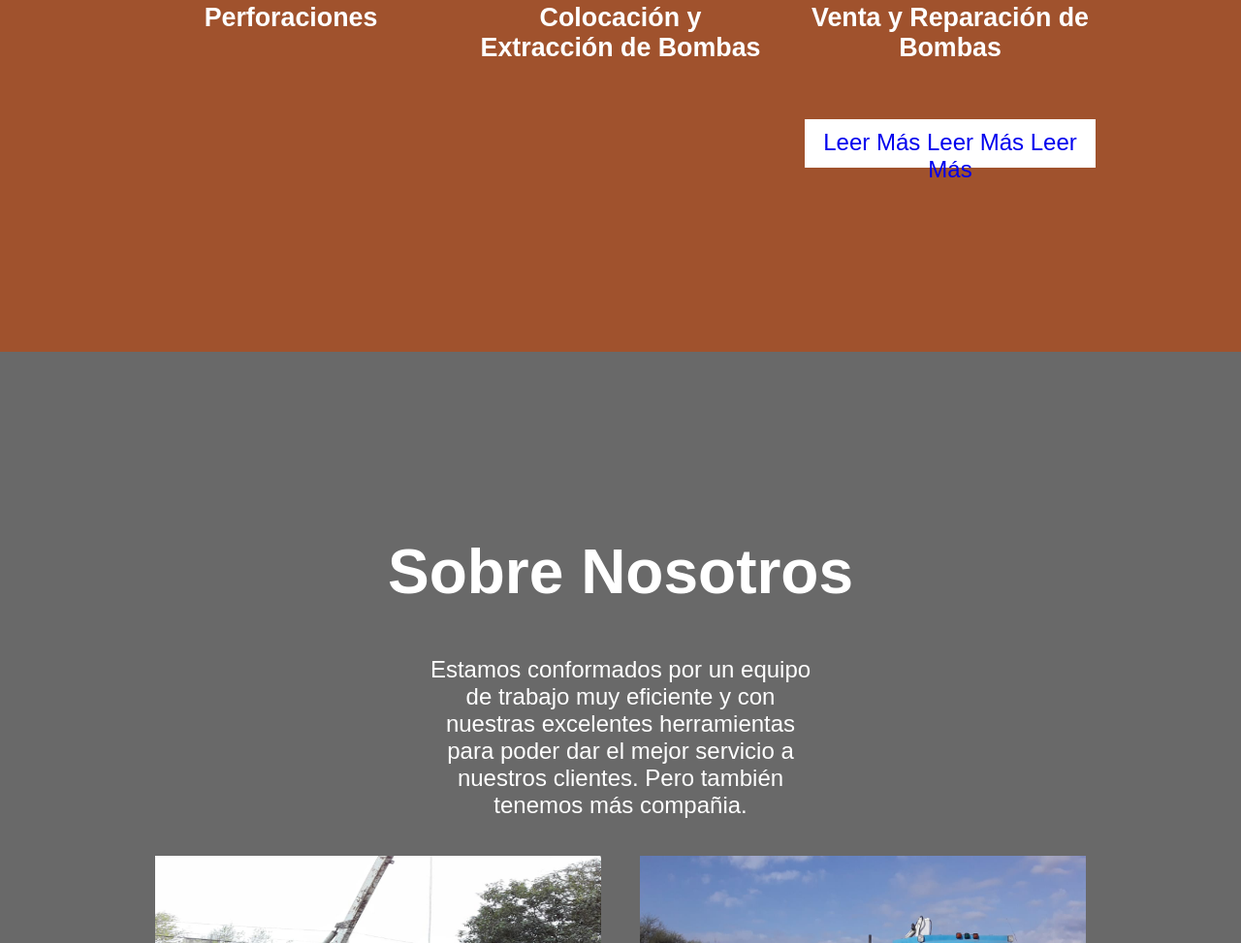
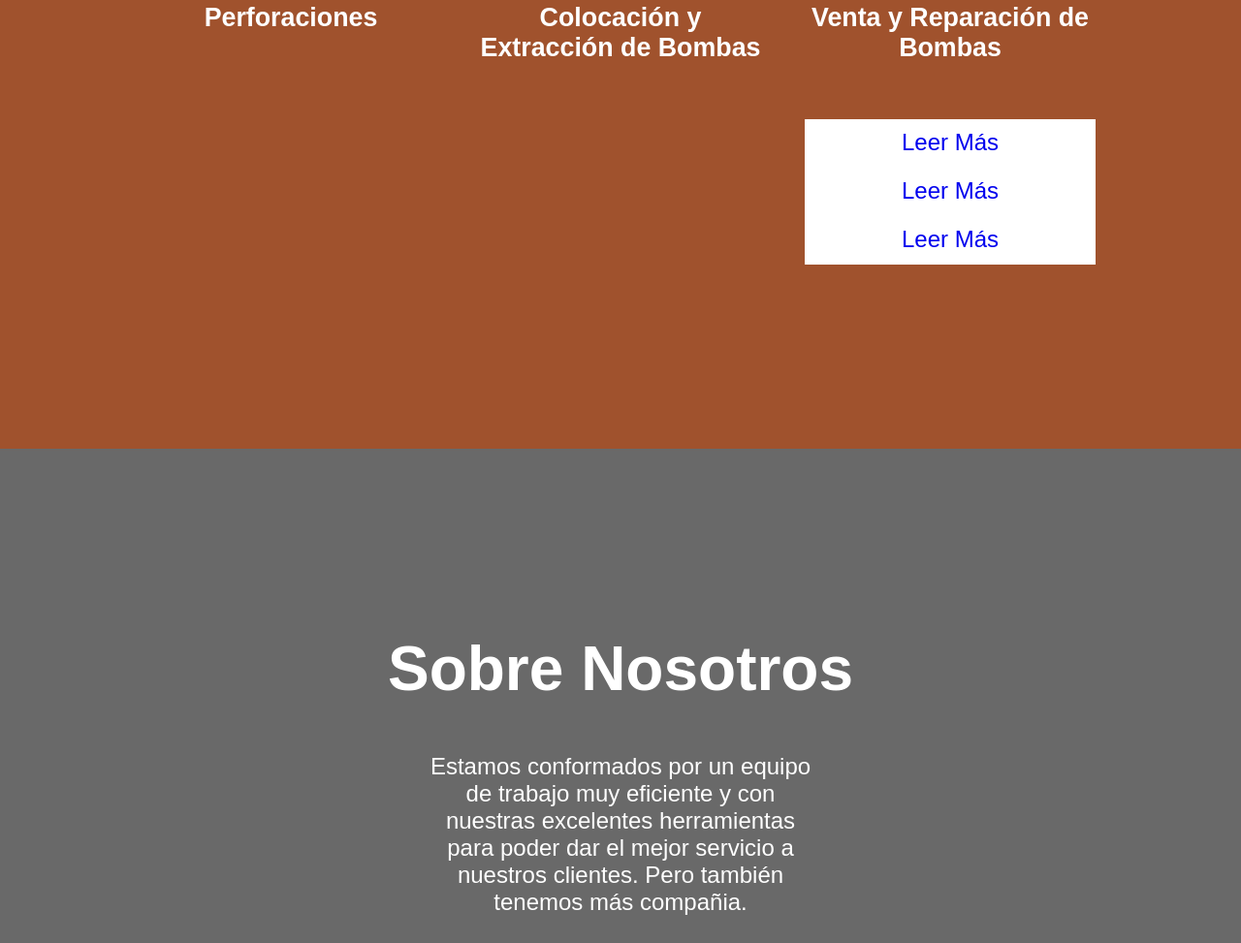
Before and after one commit to solc10/solc10.github.io, a plain HTML site: page index.html in a window 1280 px wide. Shown: the part 2355-3328 px from the top of the page at 97% size. Drawn offline with Linux system fonts and the light colour scheme.

Commit message:
Update index.html

```diff
--- a/index.html
+++ b/index.html
@@ -51,7 +51,11 @@
         </div>
         <div id="cajita1">
             <a href="index2.html">Leer Más</a>
+        </div>
+         <div id="cajita1">
             <a href="index2.html">Leer Más</a>
+        </div>
+         <div id="cajita1">
             <a href="index2.html">Leer Más</a>
         </div>
     </section>
```
